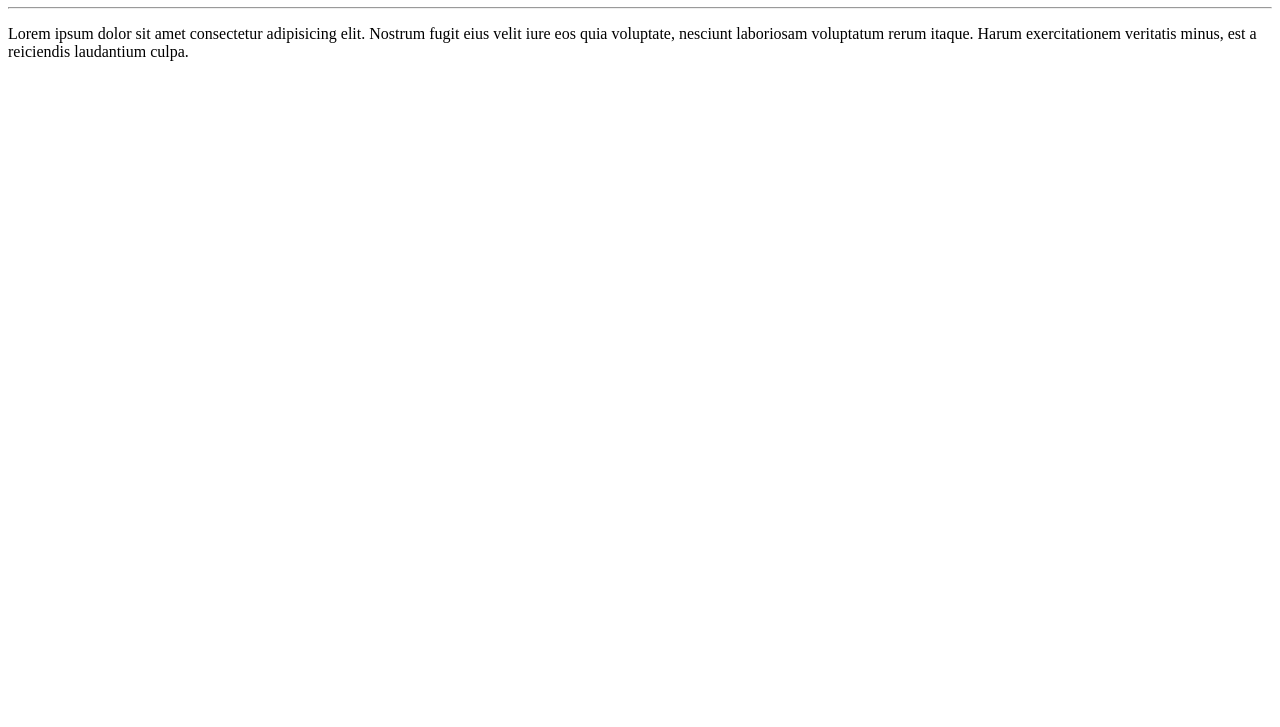
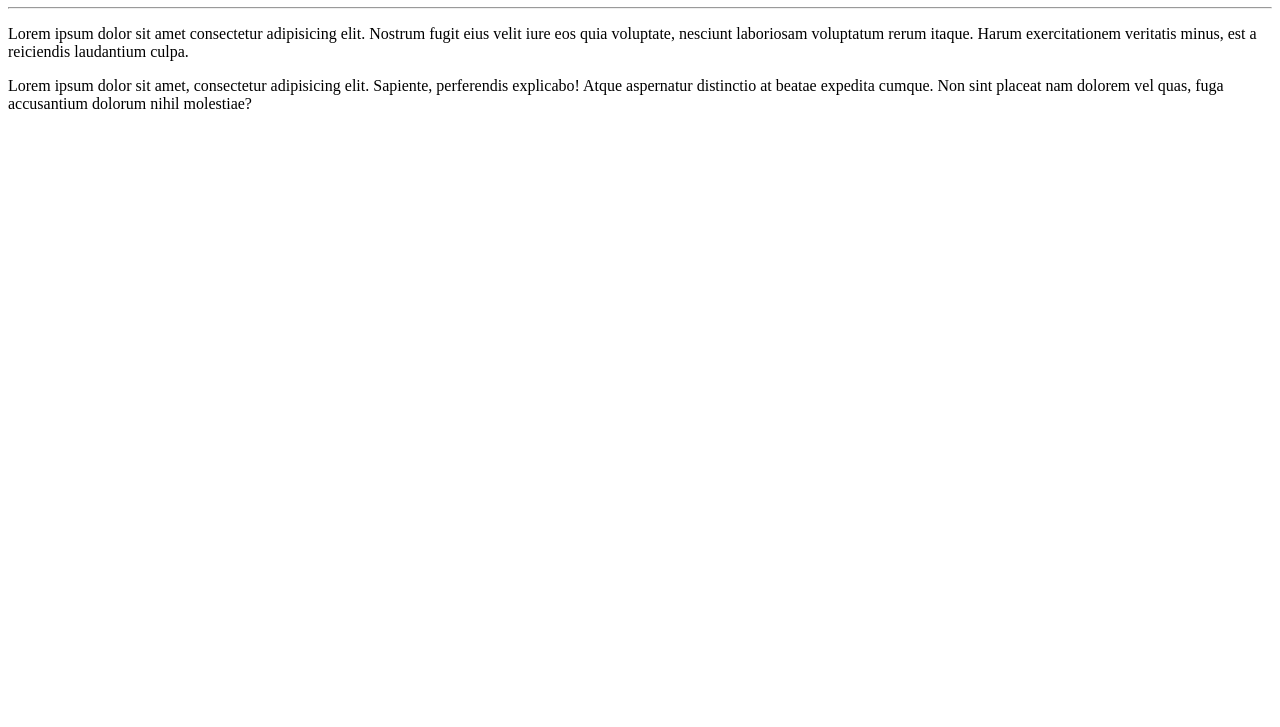
Before and after one commit to HenrickSC/Ola-Mundo, a plain HTML site: page site-exemplo/index.html in a window 1280 px wide. Shown: the part 73-800 px from the top of the page. Drawn offline with Linux system fonts and the light colour scheme.

Commit message:
Adicionei um parágrafo

```diff
--- a/site-exemplo/index.html
+++ b/site-exemplo/index.html
@@ -10,5 +10,6 @@
     <h1>Olá, Mundo!</h1>
     <hr>
     <p>Lorem ipsum dolor sit amet consectetur adipisicing elit. Nostrum fugit eius velit iure eos quia voluptate, nesciunt laboriosam voluptatum rerum itaque. Harum exercitationem veritatis minus, est a reiciendis laudantium culpa.</p>
+    <p>Lorem ipsum dolor sit amet, consectetur adipisicing elit. Sapiente, perferendis explicabo! Atque aspernatur distinctio at beatae expedita cumque. Non sint placeat nam dolorem vel quas, fuga accusantium dolorum nihil molestiae?</p>
 </body>
 </html>
```
